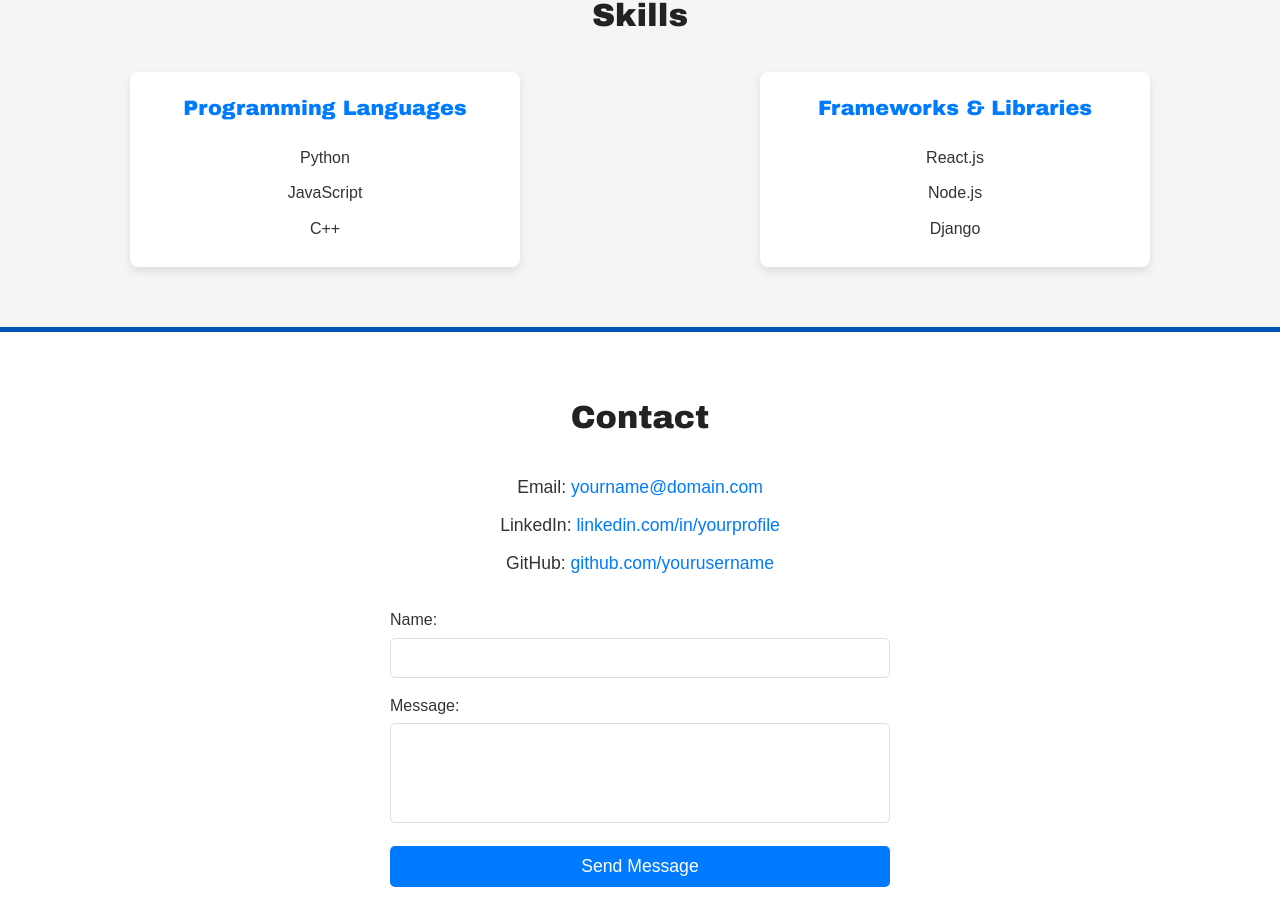
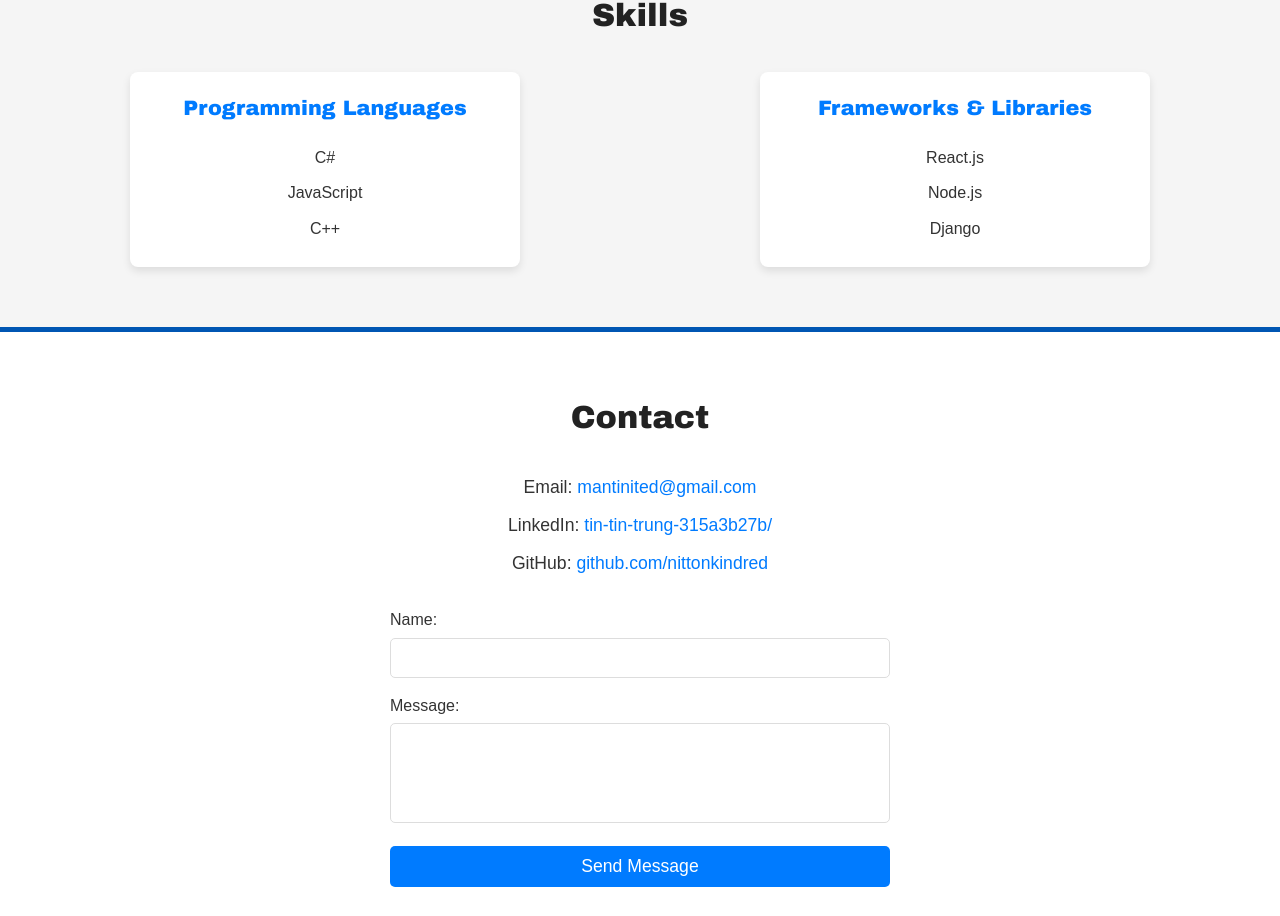
Before and after one commit to nittonkindred/myPortfolio, a plain HTML site: page index.html in a window 1280 px wide. Shown: the part 1028-1944 px from the top of the page. Drawn offline with nearby package versions, Linux system fonts and the light colour scheme.

Commit message:
first commit

```diff
--- a/index.html
+++ b/index.html
@@ -18,7 +18,7 @@
           alt="Your Photo"
           class="profile-photo"
         />
-        <h1>Hi, I’m [Your Name]</h1>
+        <h1>Hi, I’m Kiều Trung Tín</h1>
         <p>
           I’m a passionate software developer specializing in front-end
           development and full-stack solutions.
@@ -67,7 +67,7 @@
         <div>
           <h3>Programming Languages</h3>
           <ul>
-            <li>Python</li>
+            <li>C#</li>
             <li>JavaScript</li>
             <li>C++</li>
           </ul>
@@ -86,17 +86,26 @@
     <!-- Contact Section -->
     <section id="contact">
       <h2>Contact</h2>
-      <p>Email: <a href="mailto:yourname@domain.com">yourname@domain.com</a></p>
+      <p>
+        Email:
+        <a
+          href="mailto:mantinited@gmail.com
+        "
+          >mantinited@gmail.com
+        </a>
+      </p>
       <p>
         LinkedIn:
-        <a href="https://linkedin.com/in/yourprofile" target="_blank"
-          >linkedin.com/in/yourprofile</a
+        <a
+          href="https://www.linkedin.com/in/tin-tin-trung-315a3b27b/"
+          target="_blank"
+          >tin-tin-trung-315a3b27b/</a
         >
       </p>
       <p>
         GitHub:
-        <a href="https://github.com/yourusername" target="_blank"
-          >github.com/yourusername</a
+        <a href="https://github.com/nittonkindred" target="_blank"
+          >github.com/nittonkindred</a
         >
       </p>
       <form id="contact-form">
```
